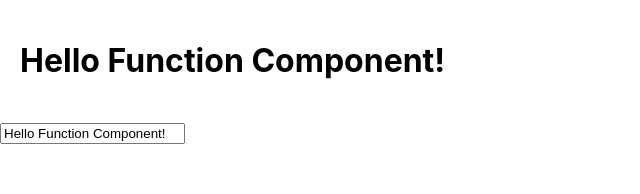
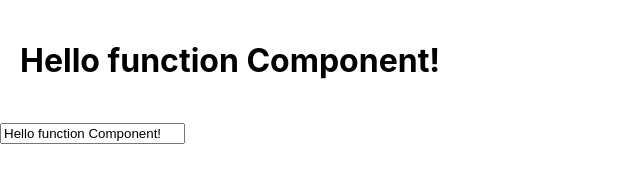
Before and after one commit to mar1n/css-html, a React (Create React App) app: page / in a window 1280 px wide. Shown: the top 194 px of the page, without its empty margins (0-640 px from the left). Built offline with nearby package versions, Linux system fonts and the light colour scheme.

Commit message:
pass the function to component

```diff
--- a/src/Exercise2.js
+++ b/src/Exercise2.js
@@ -4,24 +4,26 @@ import React, { useState } from 'react';
 
 
 const Exercise2 = () => {
-    return <Headline />;
-}
-
-
-const Headline = () => {
     const [greeting, setGreeting] = useState(
-        'Hello Function Component!'
+        'Hello function Component!'
     );
 
     const handleChange = event => setGreeting(event.target.value);
     return (
+        <Headline headline={greeting} onChangeHeadline={handleChange} />
+    );
+}
+
+
+const Headline = ({ headline, onChangeHeadline }) => {
+    return (
         <div>
-            <h1>{greeting}</h1>
+            <h1>{headline}</h1>
 
             <input
                 type="text"
-                value={greeting}
-                onChange={handleChange}
+                value={headline}
+                onChange={onChangeHeadline}
             />
         </div>
     );
```
